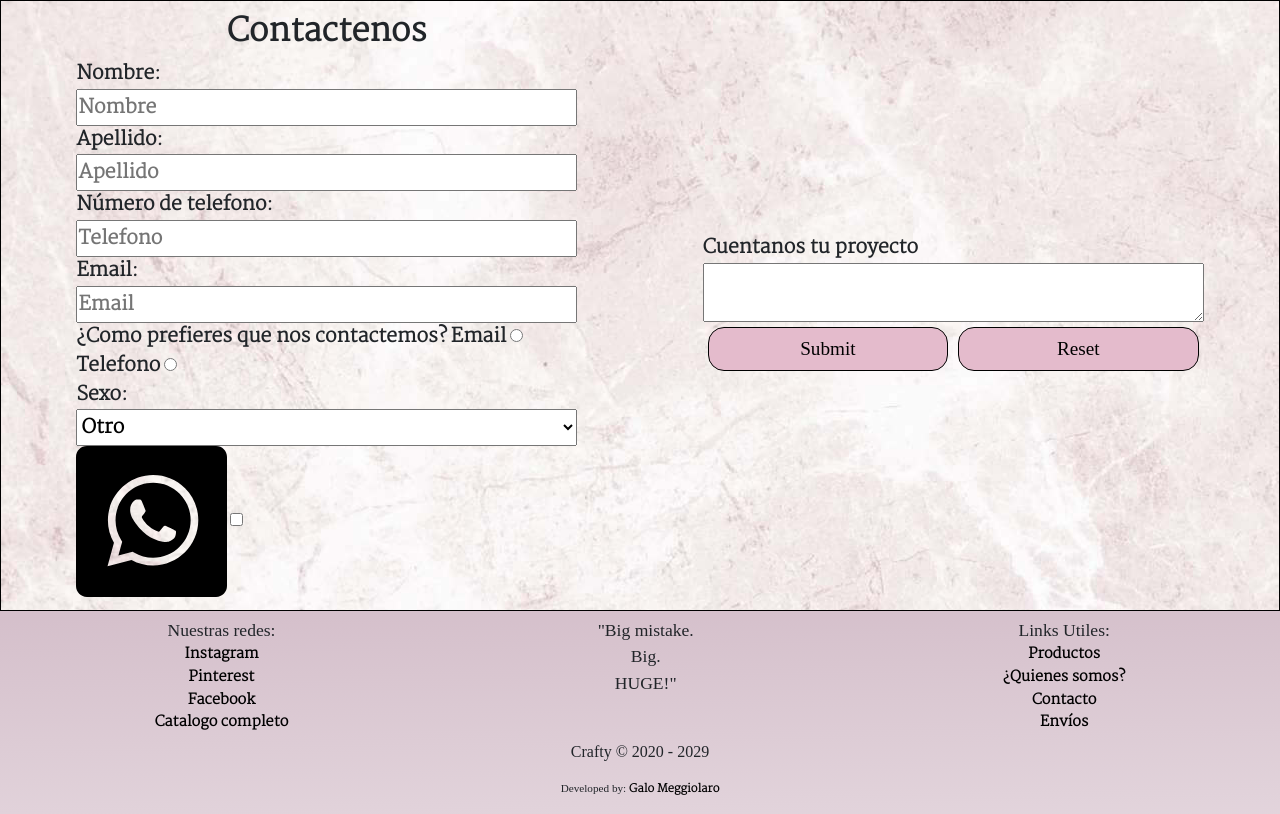
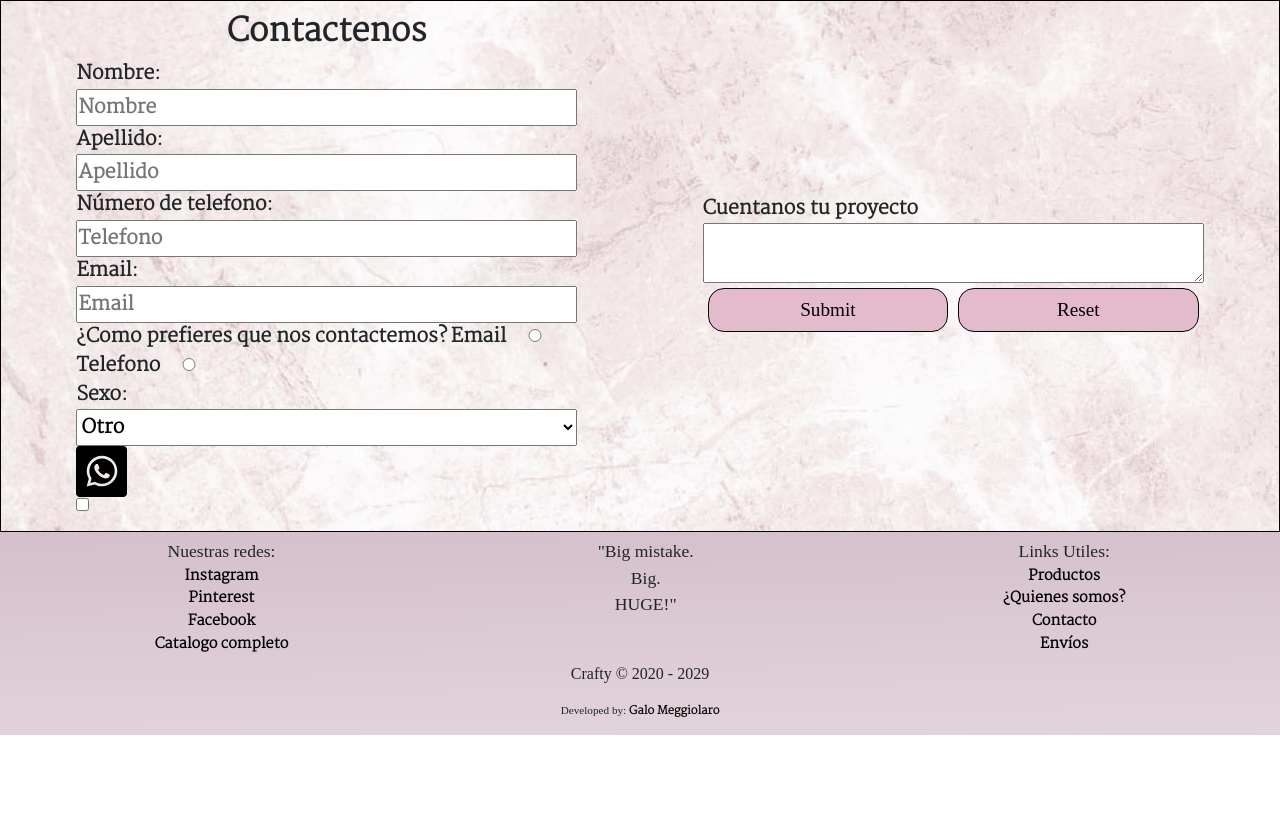
Before and after one commit to GaloMegg/CraftyAccesorios-Meggiolaro, a website: page index.html in a window 1280 px wide. Shown: the part 2045-2859 px from the top of the page. After the commit the page ends 2780 px from the top, so only its background shows below. Drawn offline with nearby package versions, Linux system fonts and the light colour scheme; a web font is replaced by a local one.

Commit message:
indent NAV

```diff
--- a/index.html
+++ b/index.html
@@ -18,8 +18,8 @@
     <link rel="preconnect" href="https://fonts.gstatic.com" crossorigin>
     <link href="https://fonts.googleapis.com/css2?family=Playfair+Display:ital@1&display=swap" rel="stylesheet">
     <link rel="preconnect" href="https://fonts.googleapis.com">
-<link rel="preconnect" href="https://fonts.gstatic.com" crossorigin>
-<link href="https://fonts.googleapis.com/css2?family=Alegreya+SC:wght@500&display=swap" rel="stylesheet">
+    <link rel="preconnect" href="https://fonts.gstatic.com" crossorigin>
+    <link href="https://fonts.googleapis.com/css2?family=Alegreya+SC:wght@500&display=swap" rel="stylesheet">
     <!-- globalCss -->
     <link rel="icon" href="images/craftyaccslogo .ico">
     <link rel="stylesheet" href="css/styles.css">
@@ -59,8 +59,7 @@
                         </li>
                         <li class="productNav "> Accesorios
                             <ul class="reMarginedList">
-                                <li class="product "><a href="earrings/arosalambre.html"
-                                        class="linksNav">Aros</a>
+                                <li class="product "><a href="earrings/arosalambre.html" class="linksNav">Aros</a>
                                 </li>
                             </ul>
                         </li>
@@ -220,10 +219,10 @@
                         <input name="email" type="email" id="email" required placeholder="Email"
                             class="shadow-drop-2-center proyecto">
                         <label for="teleoemail">¿Como prefieres que nos contactemos?</label>
-                        <label for="teleoemail">Email</label>
-                        <input name="teleoemail" class="" type="radio" required value="Email">
-                        <label for="teleoemail">Telefono</label>
-                        <input name="teleoemail" class="" type="radio" required value="Telefono">
+                        <label for="emailradio">Email</label>
+                        <input id="emailradio" name="teleoemail" class="radio" type="radio" required value="Email">
+                        <label for="teleradio">Telefono</label>
+                        <input name="teleoemail" class="radio" type="radio" required value="Telefono" id="teleradio">
                         <br>
                         <label for="sexo">Sexo:</label>
                         <select name="sexo" id="sexo" class="shadow-drop-2-center proyecto">
@@ -234,15 +233,15 @@
                             <option value="transgenero">Transgenero</option>
                             <option value="no-binario">No binario</option>
                         </select>
-                        <img src="images/whatsapp.svg"
-                            alt="aceptar tener whatsapp" class="whappImage" for="whatsapp">
-                        <input name="whatsapp" type="checkbox" id="whatsapp" value="whatsapp">
+                        <label for="whatsappsvg">
+                            <img src="images/whatsapp.svg" alt="aceptar tener whatsapp" class="whappImage">
+                        </label>
+                        <input name="whatsapp" type="checkbox" id="whatsappsvg" value="whatsapp">
                     </div>
                     <div class="proyectContainer">
                         <label for="proyecto">Cuentanos tu proyecto</label>
 
-                        <textarea name="protecto" id="proyecto"
-                            class="shadow-drop-2-center proyecto"></textarea>
+                        <textarea name="protecto" id="proyecto" class="shadow-drop-2-center proyecto"></textarea>
                         <div class="contactButtons">
                             <input type="submit" class="buttonForm " aria-label="enviar">
                             <input type="reset" class="buttonForm " aria-label="restablecer">
--- a/scss/_contactform.scss
+++ b/scss/_contactform.scss
@@ -23,11 +23,11 @@
                 }
             .proyectContainer{
                     width: 40%;
-                    h3{
-                    text-align: center;
-                    font-size: $fontSizeContact;
-                    font-family: $fontFamily;
-                    font-weight: $fontWeight;}
+                        h3{
+                            text-align: center;
+                            font-size: $fontSizeContact;
+                            font-family: $fontFamily;
+                            font-weight: $fontWeight;}
                         .whappImage{
                             height:30%;
                             width: 30%;
@@ -35,6 +35,9 @@
                         .proyecto{
                             width: 80%;
                             height: 80%;
+                        }
+                        .radio{
+                            width: 10%;
                         }
             }
             .proyectContainer{
@@ -122,6 +125,9 @@
                     h3{
                         font-size: 2rem;
                     }
+                    .whappImage{
+                        width: 10%;
+                    }
                     .proyecto, label{
                         font-size: 1.2rem;
                     }
@@ -144,6 +150,9 @@
                     h3{
                         font-size: 3rem;
                     }
+                    .whappImage{
+                        width: 5%;
+                    }
                     .proyecto, label{
                         font-size: 2rem;
                     }
```
Also changed, not shown: css/styles.css.
